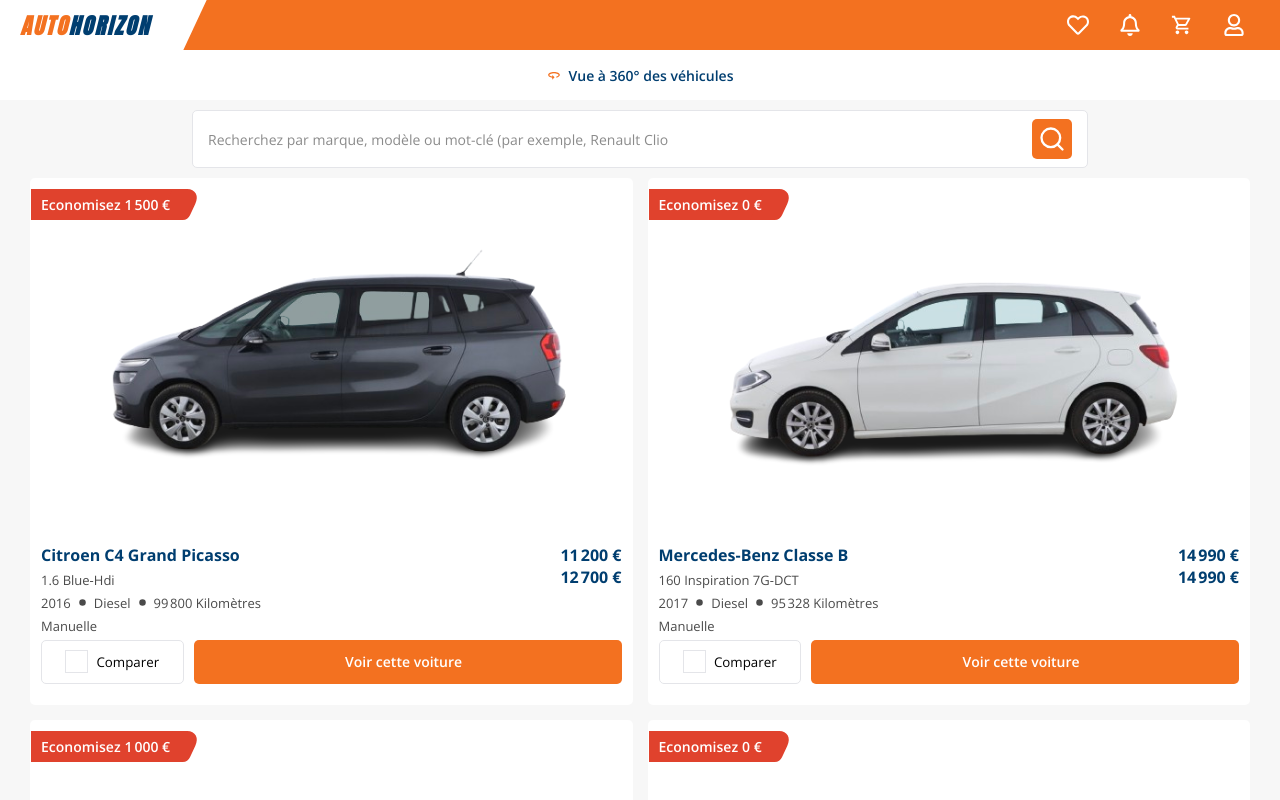
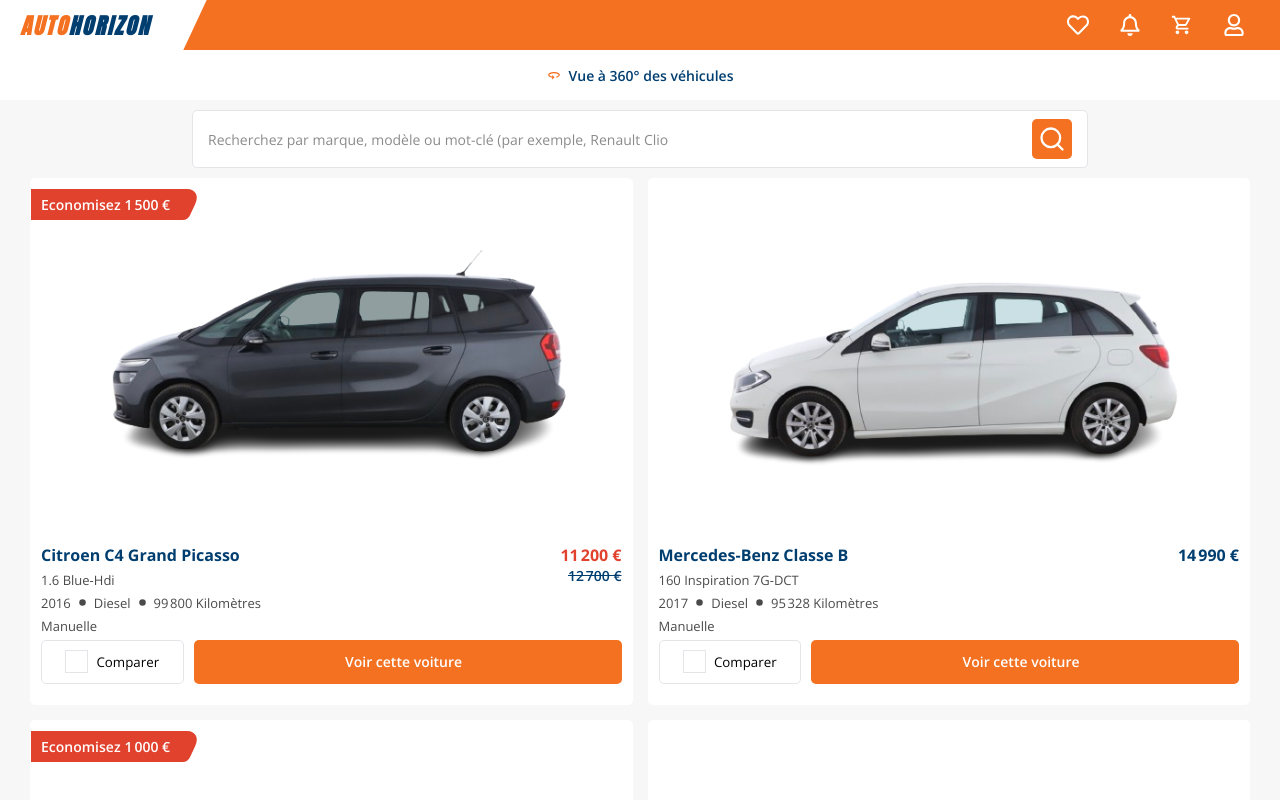
Before and after one commit to romainniamor/HorizonCar, a React (Vite) app: page / in a window 1280 px wide. Built offline with nearby package versions, Linux system fonts and the light colour scheme; the HTML template or start-up script is replaced by a standard one.

Commit message:
🏷️ F13: Car > Fix type error on Car cause of discountTag

```diff
--- a/src/components/pages/main/mainContent/carList/Car.tsx
+++ b/src/components/pages/main/mainContent/carList/Car.tsx
@@ -8,17 +8,9 @@
 import { GoDotFill } from "react-icons/go";
 import { ReactNode } from "react";
 import DiscountTag from "../../../../reusable/DiscountTag";
+import { CarType } from "../../../../../types";
 
-type CarProps = {
-  imageSource: string;
-  modele: string;
-  description: string;
-  year: number;
-  energy: string;
-  kilometer: number;
-  gearbox: string;
-  price: number;
-  discount: number;
+type CarProps = CarType & {
   children: ReactNode;
 };
 
@@ -34,11 +26,12 @@
   discount,
   children,
 }: CarProps) {
+  console.log(typeof formatedPrice(price));
   return (
     <CarStyled>
       <div className="image-preview">
         <img src={imageSource} alt={modele} />
-        <DiscountTag discount={formatedPrice(discount)} />
+        {discount > 0 && <DiscountTag amount={formatedPrice(discount)} />}
       </div>
       <div className="card-content">
         <div className="car-info">
@@ -53,12 +46,16 @@
             <p>{gearbox}</p>
           </div>
           <div className="right">
-            <div className="price">
-              <span className="price-with-discount">
-                {applyDiscount(price, discount)}
-              </span>
-              <span className="price">{formatedPrice(price)}</span>
-            </div>
+            {applyDiscount(price, discount) !== formatedPrice(price) ? (
+              <div className="prices">
+                <span className="price-with-discount">
+                  {applyDiscount(price, discount)}
+                </span>
+                <span className="prev-price">{formatedPrice(price)}</span>
+              </div>
+            ) : (
+              <span className="initial-price">{formatedPrice(price)}</span>
+            )}
           </div>
         </div>
         <div className="buttons">{children}</div>
@@ -108,13 +105,27 @@
       text-align: right;
       display: flex;
       flex-direction: column;
-
-      .price {
+      .initial-price {
         color: ${theme.colors.secondary};
         font-size: ${theme.fonts.P1};
         font-weight: ${theme.weights.bold};
+      }
+
+      .prices {
         display: flex;
         flex-direction: column;
+
+        .price-with-discount {
+          color: ${theme.colors.red};
+          font-size: ${theme.fonts.P1};
+          font-weight: ${theme.weights.bold};
+        }
+        .prev-price {
+          font-size: ${theme.fonts.P0};
+          color: ${theme.colors.secondary};
+          font-weight: ${theme.weights.semiBold};
+          text-decoration: line-through;
+        }
       }
     }
 
--- a/src/components/pages/main/mainContent/panels/panelRight/carsInfosConfig.tsx
+++ b/src/components/pages/main/mainContent/panels/panelRight/carsInfosConfig.tsx
@@ -1,5 +1,5 @@
 import { CarType } from "../../../../../../types";
-import { formatedPrice } from "../../../../../../utils/math";
+import { applyDiscount, formatedPrice } from "../../../../../../utils/math";
 
 export const getCarsInfos = (carsSelected: CarType[]) => {
   return [
@@ -23,7 +23,7 @@
         <div className="car-info">
           {carsSelected.map((car, index) => (
             <span className="car-data" key={index}>
-              {formatedPrice(car.price)}
+              {applyDiscount(car.price, car.discount)}
             </span>
           ))}
         </div>
--- a/src/components/reusable/DiscountTag.tsx
+++ b/src/components/reusable/DiscountTag.tsx
@@ -2,14 +2,14 @@
 import { theme } from "../../theme";
 
 type DiscountTagProps = {
-  discount: number;
+  amount: string | number;
 };
 
-export default function DiscountTag({ discount }: DiscountTagProps) {
+export default function DiscountTag({ amount }: DiscountTagProps) {
   return (
     <DiscountTagStyled>
       <span className="label">Economisez</span>
-      <span className="discount">{discount}</span>
+      <span className="discount">{amount}</span>
     </DiscountTagStyled>
   );
 }
--- a/src/types.ts
+++ b/src/types.ts
@@ -9,5 +9,5 @@
   category: string;
   gearbox: string;
   price: number;
-  discount: number;
+  discount: number | 0;
 };
```
